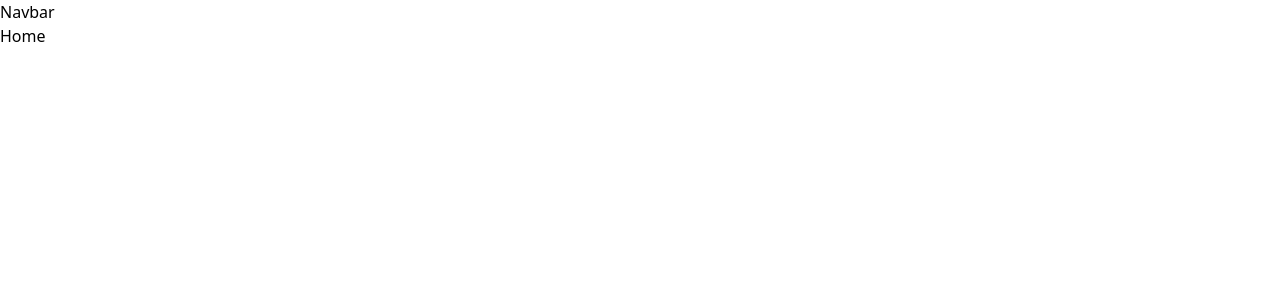
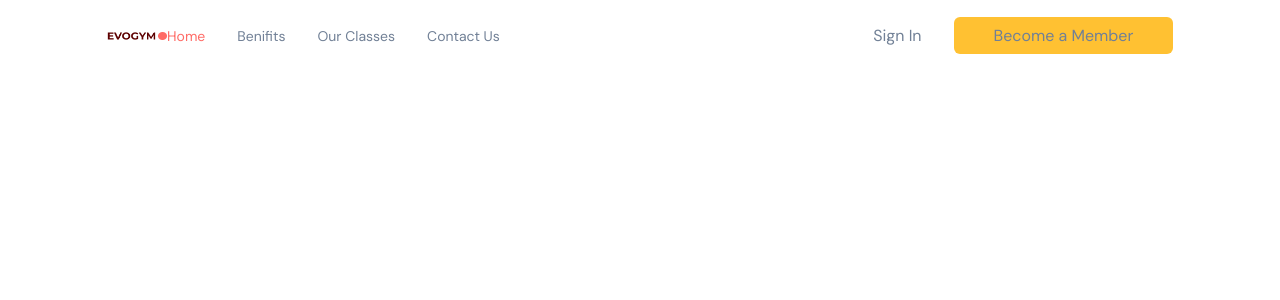
Before and after one commit to MohamedAklamaash/Gym-Landing-Page-With-ReactandTypeScript, a React (Vite) app: page / in a window 1280 px wide. Shown: the top 300 px of the page. Built offline with nearby package versions, Linux system fonts and the light colour scheme.

Commit message:
created navbar

```diff
--- a/prettier.config.cjs
+++ b/prettier.config.cjs
@@ -1,3 +1,3 @@
 module.exports = {
-    plugins:[require("prettier-plugin-tailwindcss")]
+    plugins:[require("prettier-plugin-tailwindcss/dist/css")]
 }
--- a/src/App.tsx
+++ b/src/App.tsx
@@ -1,13 +1,35 @@
-import Navbar from "./components/Navbar"
-import Home from "./pages/Home"
+import Navbar from "./components/Navbar";
+import Home from "./pages/Home";
+import { useEffect, useState } from "react";
+import { SelectedPage } from "./constants/Types";
 
 const App = () => {
+  const [selectedPage, setSelectedPage] = useState<SelectedPage>(SelectedPage.Home);
+  const [isTopOfPage, setIsTopOfPage] = useState<boolean>(true);
+
+  useEffect(() => {
+    const handleScroll = () => {
+      if (window.scrollY === 0) {
+        setSelectedPage(SelectedPage.Home);
+        setIsTopOfPage(true); // Corrected the state setter function
+      } else {
+        setIsTopOfPage(false); // Ensure setIsTopOfPage sets the boolean value
+      }
+    };
+
+    window.addEventListener("scroll", handleScroll);
+
+    return () => {
+      window.removeEventListener("scroll", handleScroll); // Change 'addEventListener' to 'removeEventListener'
+    };
+  }, []);
+
   return (
-    <div>
-      <Navbar/>
-      <Home/>
+    <div className="app bg-gray-20">
+      <Navbar isTopOfPage={isTopOfPage} selectedPage={selectedPage} setSelectedPage={setSelectedPage} />
+      <Home />
     </div>
-  )
-}
+  );
+};
 
-export default App
+export default App;
--- /dev/null
+++ b/src/components/Button.tsx
@@ -0,0 +1,24 @@
+import { SelectedPage } from "@/constants/Types"
+import React from "react"
+import AnchorLink from "react-anchor-link-smooth-scroll"
+
+type Props = {
+    setSelectedPage:(value:SelectedPage)=>void,
+    children:React.ReactNode,
+}
+
+const Button = ({setSelectedPage,children}: Props) => {
+  return (
+    <div>
+        <AnchorLink
+        className="bg-secondary-500 hover:bg-primary-500 hover:text-white  py-2 rounded-md px-10 cursor-pointer"
+        onClick={()=>setSelectedPage(SelectedPage.ContactUs)}
+        href={`#${SelectedPage.ContactUs}`}
+        >
+            {children}
+        </AnchorLink>
+    </div>
+  )
+}
+
+export default Button
--- /dev/null
+++ b/src/components/Links.tsx
@@ -0,0 +1,25 @@
+import { SelectedPage } from "@/constants/Types";
+import AnchorLink from "react-anchor-link-smooth-scroll"
+type Props = {
+    page:string,
+    selectedPage:SelectedPage,
+    setSelectedPage:(value:SelectedPage)=>void
+}
+
+const Links = ({page,selectedPage,setSelectedPage}: Props) => {
+  const lowerCasePage = page.toLowerCase().replace(/ /g,"") as SelectedPage;
+  return (
+    <div>
+        <AnchorLink
+        className={`${selectedPage === lowerCasePage ? "text-primary-500":" "} transition duration-500 hover:text-primary-300  `}
+        href={`#${lowerCasePage}`}
+        onClick={()=>{
+            setSelectedPage(lowerCasePage)
+        }}>
+            {page}
+        </AnchorLink>
+    </div>
+  )
+}
+
+export default Links
--- a/src/components/Navbar.tsx
+++ b/src/components/Navbar.tsx
@@ -1,7 +1,70 @@
+import { useState } from "react";
+import {Bars3Icon,XMarkIcon} from "@heroicons/react/24/solid";
+import Logo from "@/assets/Logo.png";
+import Links from "./Links";
+import { SelectedPage } from "@/constants/Types";
+import Button from "./Button";
+type Props = {
+  selectedPage:SelectedPage,
+  setSelectedPage:(value:SelectedPage)=>void,
+  isTopOfPage:boolean
+}
 
-const Navbar = () => {
+const Navbar = ({selectedPage,setSelectedPage,isTopOfPage}: Props) => {
+  const flexBetween = "flex items-center justify-between"
+  const [isMenuToggled, setisMenuToggled] = useState<boolean>(false);
+  const navBg = isTopOfPage?"":"bg-primary-200 drop-shadow"
   return (
-    <div>Navbar</div>
+    <div>
+      <div className={`  ${navBg} ${flexBetween} fixed top-0 z-30 w-full py-6`}>
+        <div className={` ${flexBetween} mx-auto w-5/6`}>
+          <div className={`${flexBetween} w-16 gap-16`}>
+            <img src={Logo} alt="logo"/>
+          </div>
+          <div className={` max-lg:hidden ${flexBetween} w-full`}>
+            <div className={`${flexBetween} gap-8 text-sm`}>
+              <Links page="Home" selectedPage={selectedPage} setSelectedPage={setSelectedPage}/>
+              <Links page="Benifits" selectedPage={selectedPage} setSelectedPage={setSelectedPage}/>
+              <Links page="Our Classes" selectedPage={selectedPage} setSelectedPage={setSelectedPage}/>
+              <Links page="Contact Us" selectedPage={selectedPage} setSelectedPage={setSelectedPage}/>
+            </div>
+            <div className={`${flexBetween} gap-8`}>
+              <p className="cursor-pointer">
+                Sign In
+              </p>
+              <Button setSelectedPage={setSelectedPage}>
+                  Become a Member
+              </Button>
+            </div>
+          </div>
+          <div className="lg:hidden">
+              <Bars3Icon
+              className="w-8 h-8 p-1 text-4xl text-white bg-secondary-500 rounded-full"
+              onClick={()=>{
+                setisMenuToggled(!isMenuToggled)
+              }} />
+          </div>
+        </div>
+      </div>
+      <div className="lg:hidden">
+        {isMenuToggled && (
+            <div className="fixed right-0 bottom-0 z-40 h-full w-[300px] drop-shadow-xl bg-primary-100">
+              <div className="flex justify-end p-12">
+                <XMarkIcon
+                onClick={()=>setisMenuToggled(!isMenuToggled)}
+                className="w-6 h-6 text-gray-400 cursor-pointer"
+                />
+              </div>
+              <div className="flex flex-col ml-[20%] gap-10 text-2xl">
+                <Links page="Home" selectedPage={selectedPage} setSelectedPage={setSelectedPage}/>
+                <Links page="Benifits" selectedPage={selectedPage} setSelectedPage={setSelectedPage}/>
+                <Links page="Our Classes" selectedPage={selectedPage} setSelectedPage={setSelectedPage}/>
+                <Links page="Contact Us" selectedPage={selectedPage} setSelectedPage={setSelectedPage}/>
+              </div>
+            </div>
+        )}
+      </div>
+    </div>
   )
 }
 
--- /dev/null
+++ b/src/constants/Types.ts
@@ -0,0 +1,6 @@
+export enum SelectedPage {
+    Home = "home",
+    Benifits = "benifits",
+    OurClasses = "ourclasses",
+    ContactUs = "contactus"
+}
--- a/src/index.css
+++ b/src/index.css
@@ -1,4 +1,24 @@
-@import url('https://fonts.googleapis.com/css2?family=DM+Sans:ital,opsz,wght@1,9..40,200&display=swap');
+@import url('https://fonts.googleapis.com/css2?family=DM+Sans:wght@200&display=swap');
+@import url('https://fonts.googleapis.com/css2?family=DM+Sans:wght@400&display=swap');
+@import url('https://fonts.googleapis.com/css2?family=DM+Sans:wght@700&display=swap');
+@import url('https://fonts.googleapis.com/css2?family=DM+Sans:wght@200&display=swap');
+@import url('https://fonts.googleapis.com/css2?family=Montserrat:wght@300&display=swap');
+@import url('https://fonts.googleapis.com/css2?family=Montserrat:wght@600&display=swap');
+
 @tailwind base;
 @tailwind components;
 @tailwind utilities;
+
+#root {
+    height: 100%;
+    width: 100%;
+    font-family: "DM Sans", "sans-serif";
+    color: #718096; /* Example color code for text-gray-500 */
+}
+
+.app {
+    height: 100%;
+    width: 100%;
+    font-family: "DM Sans", "sans-serif";
+    color: #718096; /* Example color code for text-gray-500 */
+}
--- a/src/pages/Home.tsx
+++ b/src/pages/Home.tsx
@@ -1,7 +1,6 @@
-
 const Home = () => {
   return (
-    <div className="">Home</div>
+    <div className=" "></div>
   )
 }
 
--- a/tailwind.config.js
+++ b/tailwind.config.js
@@ -33,9 +33,11 @@ export default {
       circles:"url(./assets/Circles.png)",
     },
     screens:{
-      xs:"480px",
-      sm:"768px",
-      md:"1060px",
+      'sm': '640px',
+      'md': '768px',
+      'lg': '1024px',
+      'xl': '1280px',
+      '2xl': '1536px',
     }
   },
   plugins: [],
```
